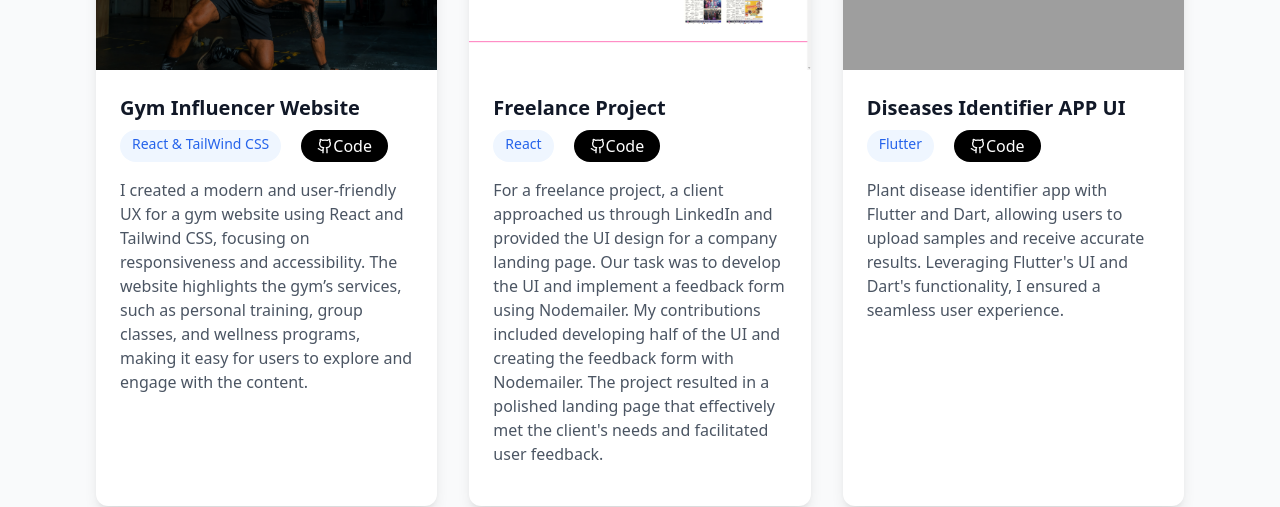
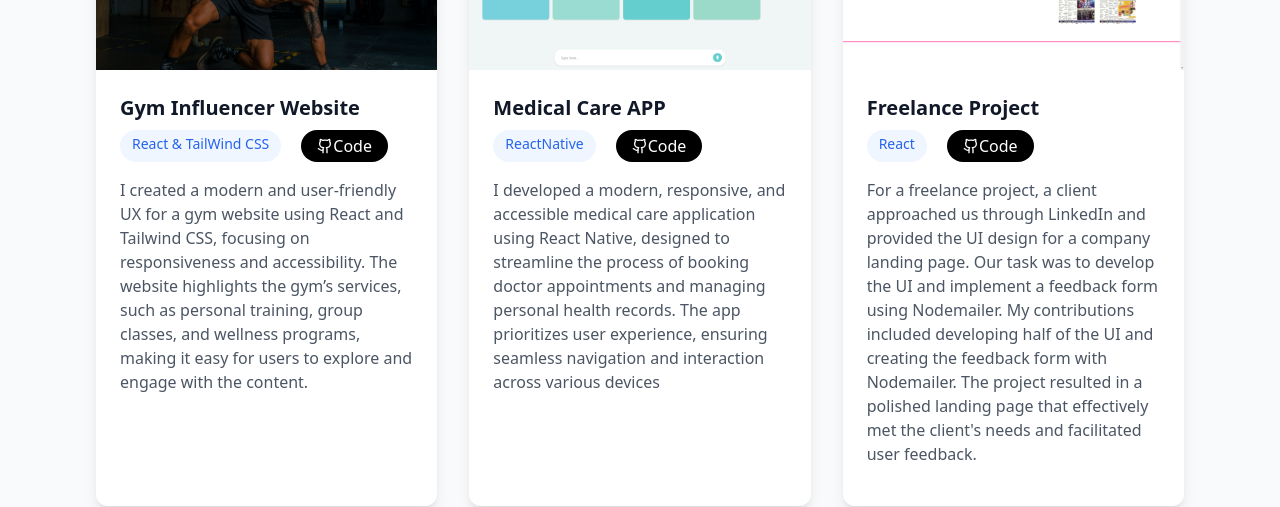
Before and after one commit to KARAN-M077/New_Portfolio, a React (Vite) app: page / in a window 1280 px wide. Shown: the part 2768-3275 px from the top of the page. Built offline with nearby package versions, Linux system fonts and the light colour scheme; grey boxes are pictures that could not be loaded.

Commit message:
new App project added

```diff
--- a/src/components/Projects.tsx
+++ b/src/components/Projects.tsx
@@ -11,6 +11,7 @@ import todoimg from "../Assests/todoimg.png";
 import vmsimg from "../Assests/vmsimg.png";
 import timerimg from "../Assests/timerimg.png";
 import gymimg from "../Assests/gymimg.png";
+import Phnapk from "../Assests/pcapk.png";
 //import postifyimg from "../Assests/postifyimg.png";
 
 const projects = [
@@ -53,6 +54,14 @@ const projects = [
     image: gymimg,
     technologies: "React & TailWind CSS",
     githubLink: "https://github.com/KARAN-M077/Gym_site",
+  },
+  {
+    title: "Medical Care APP",
+    description:
+      "I developed a modern, responsive, and accessible medical care application using React Native, designed to streamline the process of booking doctor appointments and managing personal health records. The app prioritizes user experience, ensuring seamless navigation and interaction across various devices",
+    image: Phnapk,
+    technologies: "ReactNative",
+    githubLink: "https://github.com/KARAN-M077/Savemom_Task",
   },
   {
     title: "Freelance Project",
```
Also changed, not shown: src/Assests/Phnapk.jpg (added), src/Assests/pcapk.png (added), src/components/Skills.tsx (line endings or trailing spaces).
